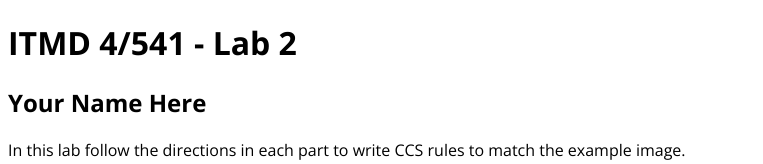
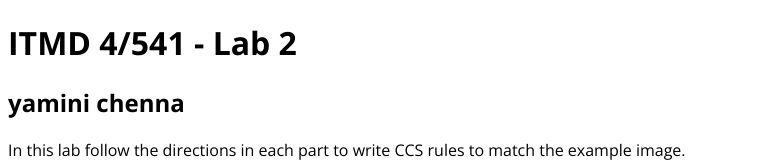
Before and after one commit to yaminichenna/ITMD541_Lab2.github.io, a plain HTML site: page index.html in a window 1280 px wide. Shown: the top 164 px of the page, without its empty margins (0-763 px from the left). Drawn offline with nearby package versions, Linux system fonts and the light colour scheme.

Commit message:
Update index.html

```diff
--- a/index.html
+++ b/index.html
@@ -14,7 +14,7 @@
 <body>
   <header class="w700">
     <h1>ITMD 4/541 - Lab 2</h1>
-    <h2>Your Name Here</h2>
+    <h2>yamini chenna</h2>
     <p>In this lab follow the directions in each part to write CCS rules to match the example image. <strong>DO NOT</strong> edit this HTML file in any way except to add your name in the H2 in the Header section above this text. <strong>DO NOT</strong> edit the global.css file in any way. You will write all your CSS in the proper sections in the styles.css file only.</p>
     <p>Create a Lab2 folder in your class GitHub repository and place all the files for this lab in that folder, including the assets folder with images. Once you publish this lab to GitHub Pages, submit to the blackboard assignment a link to this main lab page in GitHub Pages and your GitHub repository code.</p>
   </header>
```
